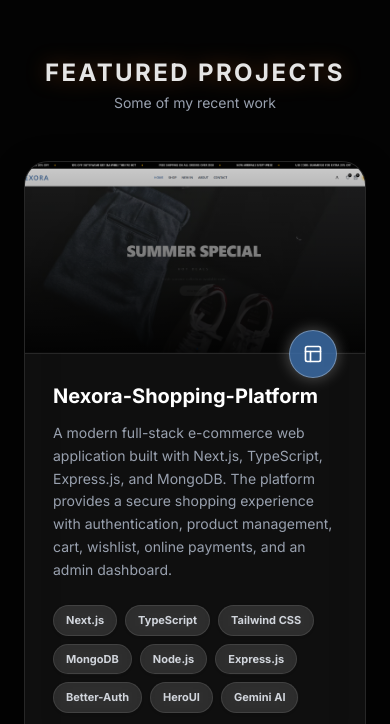
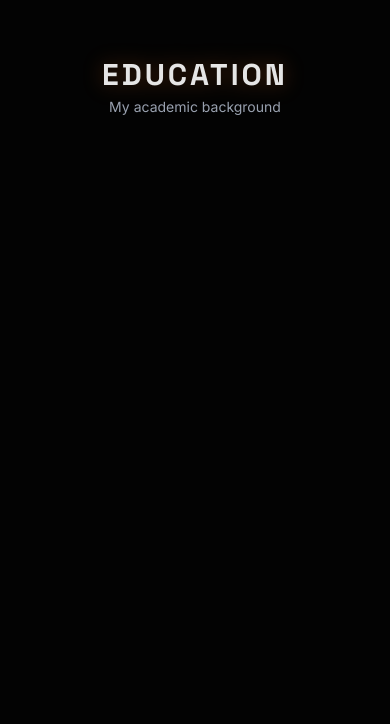
Before and after one commit to dulal71/my-portfolio-dulal-ahmed, a Next.js app: page / in a window 390 px wide. Shown: the part 3860-4584 px from the top of the page. Built offline with nearby package versions, Linux system fonts and the light colour scheme.

Commit message:
modified eduction section

```diff
--- a/src/app/page.js
+++ b/src/app/page.js
@@ -25,6 +25,7 @@ import { Navbar } from "@/components/Navbar";
 import { Hero } from "@/components/Hero";
 import About from "@/components/About";
 import Skills from "@/components/Skills";
+import Education from "@/components/Education";
 
 const socialLinks = [
   {
@@ -377,6 +378,9 @@ export default function Home() {
         {/* Skills */}
        <Skills></Skills>
 
+       {/* Education Timeline */}
+       <Education></Education>
+
         {/* Projects */}
         <section id="projects" className="reveal-section mb-40 pt-10 scroll-mt-20">
           <div className="text-center mb-12">
@@ -510,68 +514,8 @@ export default function Home() {
           </div>
         </section>
 
-        {/* Education Timeline */}
-        <section id="education" className="reveal-section mb-40 pt-10 scroll-mt-20">
-          <div className="text-center mb-16">
-            <h2 className="text-brand-orange text-2xl font-bold uppercase tracking-widest drop-shadow-[0_0_10px_rgba(249,115,22,0.3)]">Education</h2>
-            <p className="text-gray-400 text-sm mt-1">My academic background</p>
-          </div>
 
-          <div className="timeline-container relative pl-8 md:pl-0 max-w-2xl mx-auto">
-            <div className="timeline-line md:left-[16px] bg-gradient-to-b from-blue-500/50 via-purple-500/50 to-transparent shadow-[0_0_15px_rgba(59,130,246,0.5)]"></div>
 
-            {/* Education Items */}
-            {[
-              {
-                degree: "Mathematics",
-                school: "National University",
-                year: "2023 - 2027",
-                hex: "#3b82f6",
-                icon: <FcGraduationCap  className="w-4 h-4 text-white" />,
-                desc: "Studying core computer science subjects including programming, database systems, networking, and software development."
-              },
-              {
-                degree: "HSC",
-                school: "Moulvibazar Grovt College",
-                year: "2017 - 2022",
-                hex: "#a855f7",
-                icon: <FcGraduationCap className="w-4 h-4 text-white" />,
-                desc: "Completed secondary education with focus on science and mathematics foundation."
-              },
-              {
-                degree: "MERN Stack Development",
-                school: "Programming Hero",
-                year: "2026 - present",
-                hex: "#22c55e",
-                icon: <FaGraduationCap className="w-4 h-4 text-white" />,
-                desc: "Completed structured training in full-stack web development using React, Node.js, Express, and MongoDB. Built real-world projects."
-              }
-            ].map((edu, idx) => (
-              <motion.div
-                key={idx}
-                whileHover={{ x: 10 }}
-                className="timeline-item relative mb-14 md:pl-16 group"
-              >
-                <div className="timeline-dot flex items-center justify-center w-8 h-8 md:left-[-1px] left-[-32px] top-4 group-hover:scale-110 shadow-[0_0_20px_rgba(59,130,246,0.6)] transition-transform z-10" style={{ backgroundColor: edu.hex }}>
-                  {edu.icon}
-                </div>
-                <div className="timeline-content bg-white/5 backdrop-blur-2xl p-8 rounded-[2.5rem] border border-white/10 shadow-[0_8px_32px_rgba(0,0,0,0.3)] hover:shadow-[0_15px_40px_rgba(59,130,246,0.15)] relative overflow-hidden transition-colors">
-                  <div className="absolute inset-0 bg-gradient-to-br from-white/5 to-transparent opacity-0 group-hover:opacity-100 transition-opacity duration-500"></div>
-                  <div className="relative z-10">
-                    <div className="flex flex-col md:flex-row md:justify-between md:items-center mb-4">
-                      <h3 className="text-xl font-bold text-white transition">{edu.degree}</h3>
-                      <span className="text-xs font-bold text-white px-4 py-1.5 rounded-full mt-3 md:mt-0 w-max backdrop-blur-md" style={{ backgroundColor: `${edu.hex}33`, border: `1px solid ${edu.hex}4d` }}>{edu.year}</span>
-                    </div>
-                    <h4 className="text-sm font-bold mb-4" style={{ color: edu.hex }}>{edu.school}</h4>
-                    <p className="text-sm text-gray-300 leading-relaxed">
-                      {edu.desc}
-                    </p>
-                  </div>
-                </div>
-              </motion.div>
-            ))}
-          </div>
-        </section>
 
         {/* Contact Section */}
         <section id="contact" className="reveal-section mb-20 pt-10 scroll-mt-20">
--- /dev/null
+++ b/src/components/Education.jsx
@@ -0,0 +1,73 @@
+import React from 'react';
+import { FaGraduationCap } from 'react-icons/fa';
+import { FcGraduationCap } from 'react-icons/fc';
+import { motion } from "framer-motion";
+import { spaceGrotesk } from '@/lib/fonts';
+
+const Education = () => {
+    return (
+        <section id="education" className="reveal-section mb-40 pt-10 scroll-mt-20">
+          <div className="text-center mb-16">
+            <h2 className={`${spaceGrotesk.className} text-3xl md:text-4xl lg:text-5xl font-bold uppercase tracking-widest drop-shadow-[0_0_10px_rgba(249,115,22,0.3)]`}>Education</h2>
+            <p className="text-gray-400 text-sm mt-1">My academic background</p>
+          </div>
+
+          <div className="timeline-container relative pl-8 md:pl-0 max-w-2xl mx-auto">
+            <div className="timeline-line md:left-[16px] bg-gradient-to-b from-blue-500/50 via-purple-500/50 to-transparent shadow-[0_0_15px_rgba(59,130,246,0.5)]"></div>
+
+            {/* Education Items */}
+            {[
+              {
+                degree: "Mathematics",
+                school: "National University",
+                year: "2023 - 2027",
+                hex: "#3b82f6",
+                icon: <FcGraduationCap className="w-6 h-6" />,
+                desc: "Studying core mathematics including algebra, calculus, and advanced problem-solving techniques."
+              },
+              {
+                degree: "HSC",
+                school: "Moulvibazar Govt College",
+                year: "2020 - 2023",
+                hex: "#a855f7",
+                icon: <FcGraduationCap className="w-6 h-6" />,
+                desc: "Completed secondary education with a strong foundation in science and mathematics."
+              },
+              {
+                degree: "MERN Stack Development",
+                school: "Programming Hero",
+                year: "January 2026 - present",
+                hex: "#22c55e",
+                icon: <FaGraduationCap className="w-6 h-6 text-green-500" />,
+                desc: "Completed structured training in full-stack web development using React, Node.js, Express, and MongoDB. Built real-world projects."
+              }
+            ].map((edu, idx) => (
+              <motion.div
+                key={idx}
+                whileHover={{ x: 10 }}
+                className="timeline-item relative mb-14 md:pl-16 group"
+              >
+                <div className="timeline-dot flex items-center justify-center w-8 h-8 md:left-[-1px] left-[-32px] top-4 group-hover:scale-110 transition-transform z-10 bg-transparent shadow-none">
+                  {edu.icon}
+                </div>
+                <div className="timeline-content bg-white/5 backdrop-blur-2xl p-8 rounded-[2.5rem] border border-white/10 shadow-[0_8px_32px_rgba(0,0,0,0.3)] hover:shadow-[0_15px_40px_rgba(59,130,246,0.15)] relative overflow-hidden transition-colors">
+                  <div className="absolute inset-0 bg-gradient-to-br from-white/5 to-transparent opacity-0 group-hover:opacity-100 transition-opacity duration-500"></div>
+                  <div className="relative z-10">
+                    <div className="flex flex-col md:flex-row md:justify-between md:items-center mb-4">
+                      <h3 className="text-xl font-bold text-white transition">{edu.degree}</h3>
+                      <span className="text-xs font-bold text-white px-4 py-1.5 rounded-full mt-3 md:mt-0 w-max backdrop-blur-md" style={{ backgroundColor: `${edu.hex}33`, border: `1px solid ${edu.hex}4d` }}>{edu.year}</span>
+                    </div>
+                    <h4 className="text-sm font-bold mb-4" style={{ color: edu.hex }}>{edu.school}</h4>
+                    <p className="text-sm text-gray-300 leading-relaxed">
+                      {edu.desc}
+                    </p>
+                  </div>
+                </div>
+              </motion.div>
+            ))}
+          </div>
+        </section>
+    );
+};
+
+export default Education;
```
